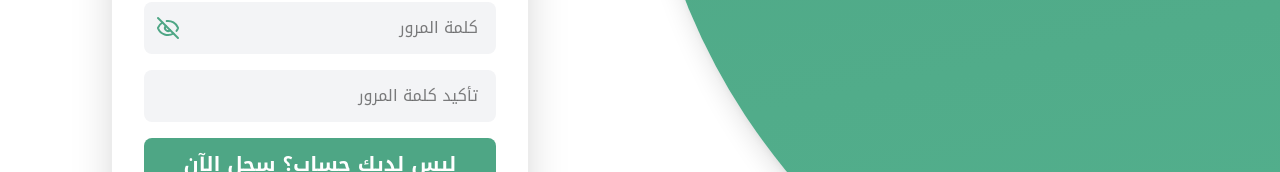
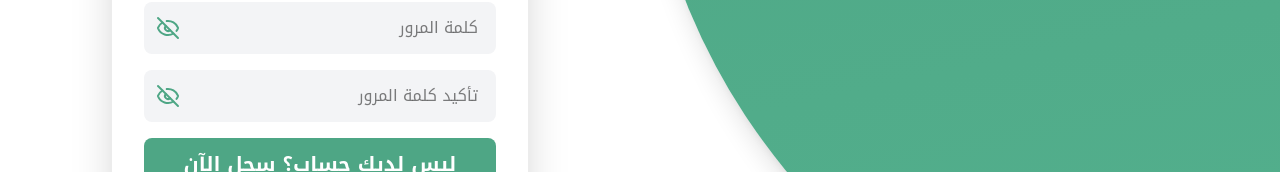
Before and after one commit to Anwar-Eskif/student-housing, a React (Vite) app: page /auth in a window 1280 px wide. Shown: the part 396-568 px from the top of the page. Built offline with nearby package versions, Linux system fonts and the light colour scheme; no server answers.

Commit message:
added eye icon to login and confirm passwrod

```diff
--- a/src/pages/Auth/LogIn.tsx
+++ b/src/pages/Auth/LogIn.tsx
@@ -13,6 +13,8 @@ import axios from 'axios';
 import toast from 'react-hot-toast';
 // data
 import { ERROR_MESSAGES, AUTH_TEXT } from '../../data/data';
+import { useState } from 'react';
+import { Eye, EyeOff } from 'lucide-react';
 
 interface Props {
   toggle: () => void;
@@ -22,12 +24,17 @@ interface Props {
 const LogIn = ({ toggle, isVisible }: Props) => {
   const navigate = useNavigate();
   const { login: loginContext } = useAuth();
+  const [showPassword, setShowPassword] = useState(false);
 
   const handleSuccess = (data: response) => {
     // This updates localStorage AND the React State inside AuthProvider
     loginContext(data.token);
     navigate('/');
   }
+
+  const handleShowPassword = () => {
+    setShowPassword(!showPassword);
+  };
 
   const { mutate, isPending } = useMutation({
     mutationFn: login,
@@ -83,20 +90,27 @@ const LogIn = ({ toggle, isVisible }: Props) => {
         </div>
 
         {/* Password Input */}
-        <div className="relative">
+        <div className='relative'>
           <input
-            name="password"
-            type="password"
+            type={showPassword ? 'text' : 'password'}
             placeholder={AUTH_TEXT.password}
-            value={formik.values.password}
-            onChange={formik.handleChange}
-            onBlur={formik.handleBlur}
-            className="w-full py-3 px-4 bg-gray-100 rounded-lg border-2 border-white focus:border-[#4EA685] outline-none transition-colors text-right"
+            className=" w-full py-3 px-4 bg-gray-100 rounded-lg border-2 border-transparent focus:border-[#4EA685] outline-none text-right"
+            {...formik.getFieldProps('password')}
           />
-          {formik.touched.password && formik.errors.password && (
-            <span className="text-red-500 text-xs mt-1 block">{formik.errors.password}</span>
-          )}
+          <span
+            className=" absolute top-1/2 left-3 transform -translate-y-1/2 cursor-pointer"
+            onClick={handleShowPassword}
+          >
+            {showPassword ? (
+              <Eye size={24} color="#4EA685" />
+            ) : (
+              <EyeOff size={24} color="#4EA685" />
+            )}
+          </span>
         </div>
+        {formik.touched.password && formik.errors.password && (
+          <span className="text-red-500 text-xs block">{formik.errors.password}</span>
+        )}
 
         {/* Submit Button */}
         <button
--- a/src/pages/Auth/SignUp.tsx
+++ b/src/pages/Auth/SignUp.tsx
@@ -27,6 +27,7 @@ const SignUp = ({ toggle, isVisible }: Props) => {
   const { login } = useAuth();
 
   const [showPassword, setShowPassword] = useState(false);
+  const [showConfirmPassword, setShowConfirmPassword] = useState(false);
 
   const handleSuccess = (data: response) => {
     login(data.token)
@@ -66,6 +67,10 @@ const SignUp = ({ toggle, isVisible }: Props) => {
 
   const handleShowPassword = () => {
     setShowPassword(!showPassword);
+  };
+
+  const handleShowConfirmPassword = () => {
+    setShowConfirmPassword(!showConfirmPassword);
   };
 
   return (
@@ -148,9 +153,6 @@ const SignUp = ({ toggle, isVisible }: Props) => {
             className=" w-full py-3 px-4 bg-gray-100 rounded-lg border-2 border-transparent focus:border-[#4EA685] outline-none text-right"
             {...formik.getFieldProps('password')}
           />
-          {formik.touched.password && formik.errors.password && (
-            <span className="text-red-500 text-xs mt-1 block">{formik.errors.password}</span>
-          )}
           <span
             className=" absolute top-1/2 left-3 transform -translate-y-1/2 cursor-pointer"
             onClick={handleShowPassword}
@@ -162,19 +164,32 @@ const SignUp = ({ toggle, isVisible }: Props) => {
             )}
           </span>
         </div>
+        {formik.touched.password && formik.errors.password && (
+          <span className="text-red-500 text-xs block">{formik.errors.password}</span>
+        )}
 
         {/* Confirm Password */}
-        <div>
+        <div className='relative'>
           <input
-            type="password"
+            type={showConfirmPassword ? 'text' : 'password'}
             placeholder={AUTH_TEXT.confirm_password}
             className="w-full py-3 px-4 bg-gray-100 rounded-lg border-2 border-transparent focus:border-[#4EA685] outline-none text-right"
             {...formik.getFieldProps('confirmPassword')}
           />
-          {formik.touched.confirmPassword && formik.errors.confirmPassword && (
-            <span className="text-red-500 text-xs mt-1 block">{formik.errors.confirmPassword}</span>
-          )}
+          <span
+            className=" absolute top-1/2 left-3 transform -translate-y-1/2 cursor-pointer"
+            onClick={handleShowConfirmPassword}
+          >
+            {showConfirmPassword ? (
+              <Eye size={24} color="#4EA685" />
+            ) : (
+              <EyeOff size={24} color="#4EA685" />
+            )}
+          </span>
         </div>
+        {formik.touched.confirmPassword && formik.errors.confirmPassword && (
+          <span className="text-red-500 text-xs block">{formik.errors.confirmPassword}</span>
+        )}
 
         <button
           type="submit"
--- a/src/pages/OfferDetails/components/BookingCard.tsx
+++ b/src/pages/OfferDetails/components/BookingCard.tsx
@@ -8,7 +8,7 @@ interface BookingCardProps {
 }
 
 const BookingCard = ({ onBooking }: BookingCardProps) => {
-    const { user } = useAuth()
+  const { user } = useAuth()
   return (
     <div className="bg-white rounded-3xl border border-slate-100 p-8 shadow-2xl shadow-primary/5 flex flex-col gap-6">
       <div className="flex items-baseline justify-between">
@@ -29,7 +29,7 @@ const BookingCard = ({ onBooking }: BookingCardProps) => {
           {BOOKING_CARD_TEXT.request_to_book}
         </button>
         <p className="text-center text-sm text-slate-400 font-medium">
-          {user ? BOOKING_CARD_TEXT.no_charge_now : BOOKING_CARD_TEXT.register_first }
+          {user ? BOOKING_CARD_TEXT.no_charge_now : BOOKING_CARD_TEXT.register_first}
         </p>
       </div>
       <div className="flex flex-col gap-4 pt-6 border-t border-slate-50">
```
